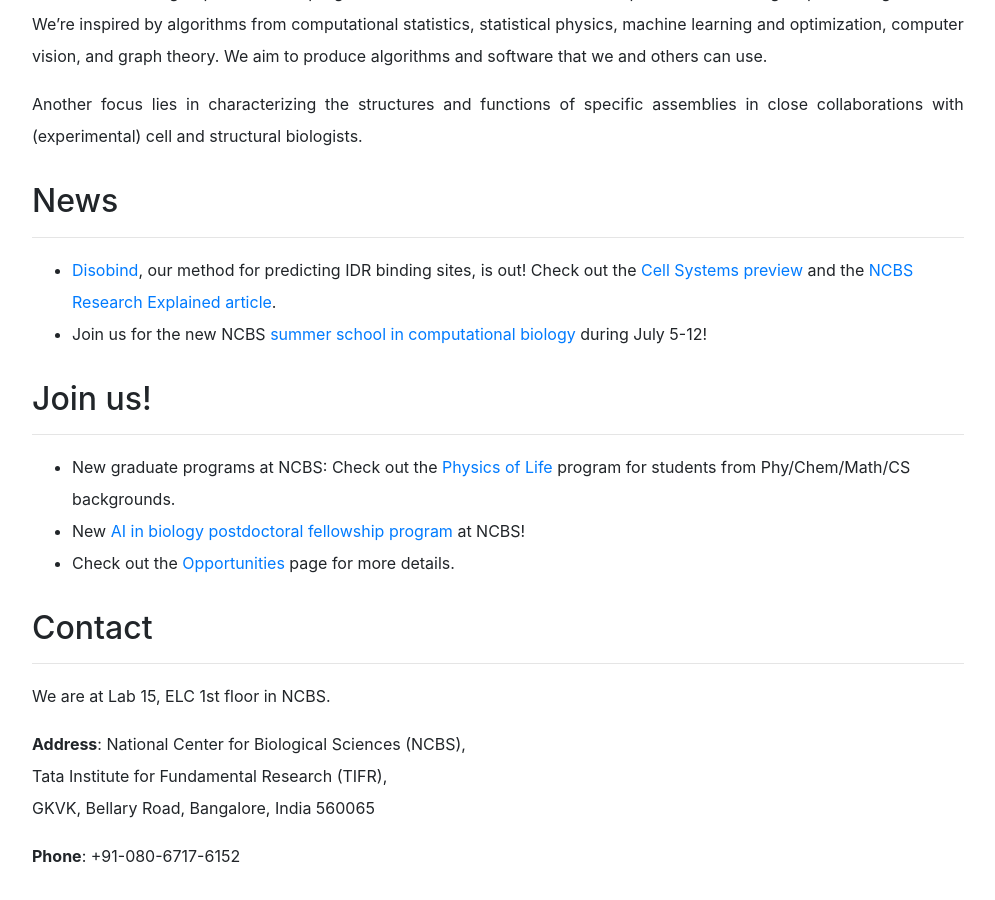
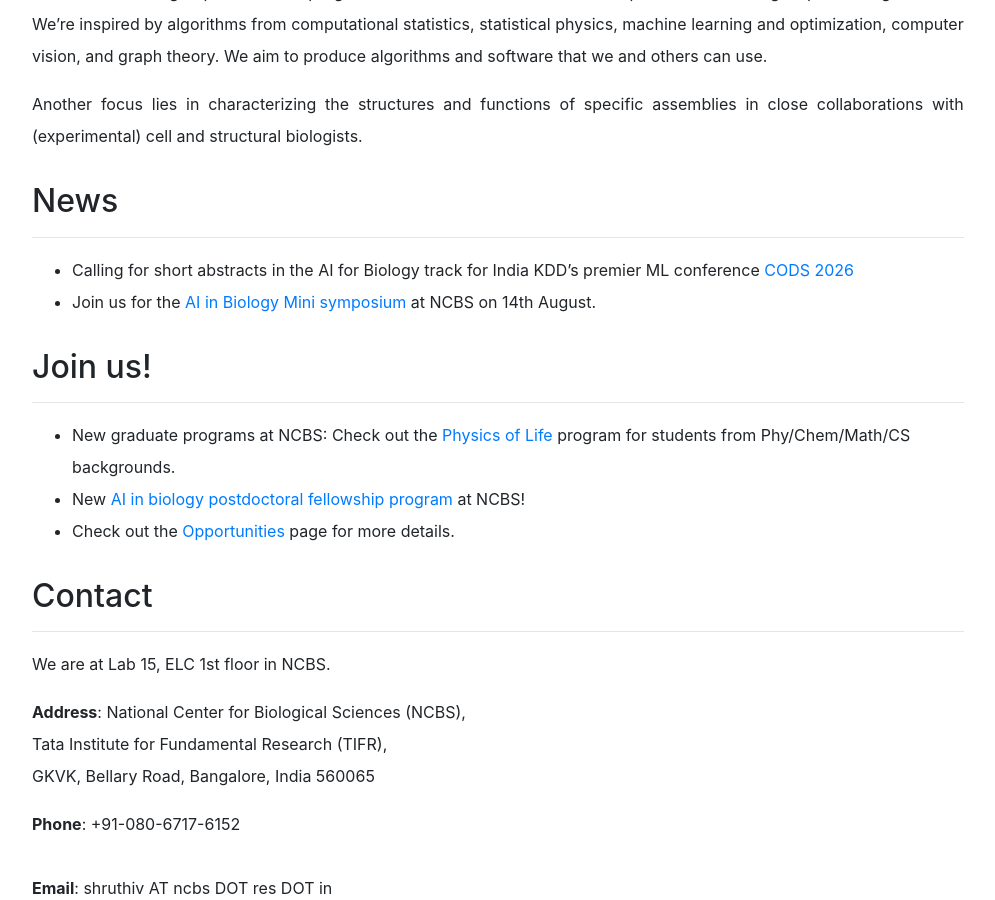
Before and after one commit to isblab/website, a Jekyll site: the page built from index.md, in a window 1280 px wide and 900 px high, scrolled down 1272 px. Shown: the whole window, without its empty margins (46-1041 px from the left). Built offline with Jekyll 4.4.1, drawn with Linux system fonts in a browser that asks for light colours.

Commit message:
update news

```diff
--- a/index.md
+++ b/index.md
@@ -30,8 +30,8 @@
 <!-- ## Upcoming events -->
 ## News
 <hr>
-- [Disobind](https://doi.org/10.1016/j.cels.2025.101486), our method for predicting IDR binding sites, is out! Check out the [Cell Systems preview](https://doi.org/10.1016/j.cels.2025.101508) and the [NCBS Research Explained article](https://news.ncbs.res.in/research-explained/how-scientists-predict-what-shapeless-proteins-do).
-- Join us for the new NCBS [summer school in computational biology](https://www.ncbs.res.in/events/ss-0) during July 5-12!
+- Calling for short abstracts in the AI for Biology track for India KDD’s premier ML conference [CODS 2026](https://ikdd.acm.org/cods-2026/call-for-ai-for-biology-track-papers.php)
+- Join us for the [AI in Biology Mini symposium](https://www.ncbs.res.in/events/ai/biology) at NCBS on 14th August.
 
 ## Join us!
 <hr>
```
